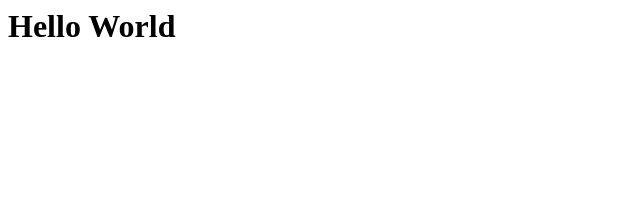
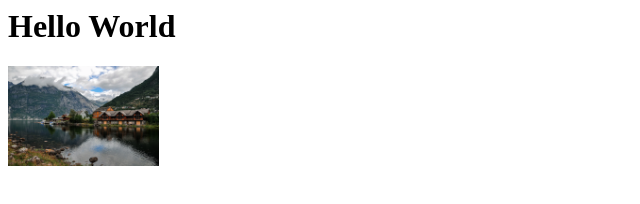
Before and after one commit to Lemon0504/git-tutorial, a plain HTML site: page index.html in a window 1280 px wide. Shown: the whole page, without its empty margins (0-640 px from the left). Drawn offline with Linux system fonts and the light colour scheme.

Commit message:
新增gitphoto圖片

```diff
--- a/index.html
+++ b/index.html
@@ -1 +1,2 @@
 <h1>Hello World</h1>
+<img src = "gitphoto.webp" height = "100">
```
Also changed, not shown: gitphoto.webp (added).
